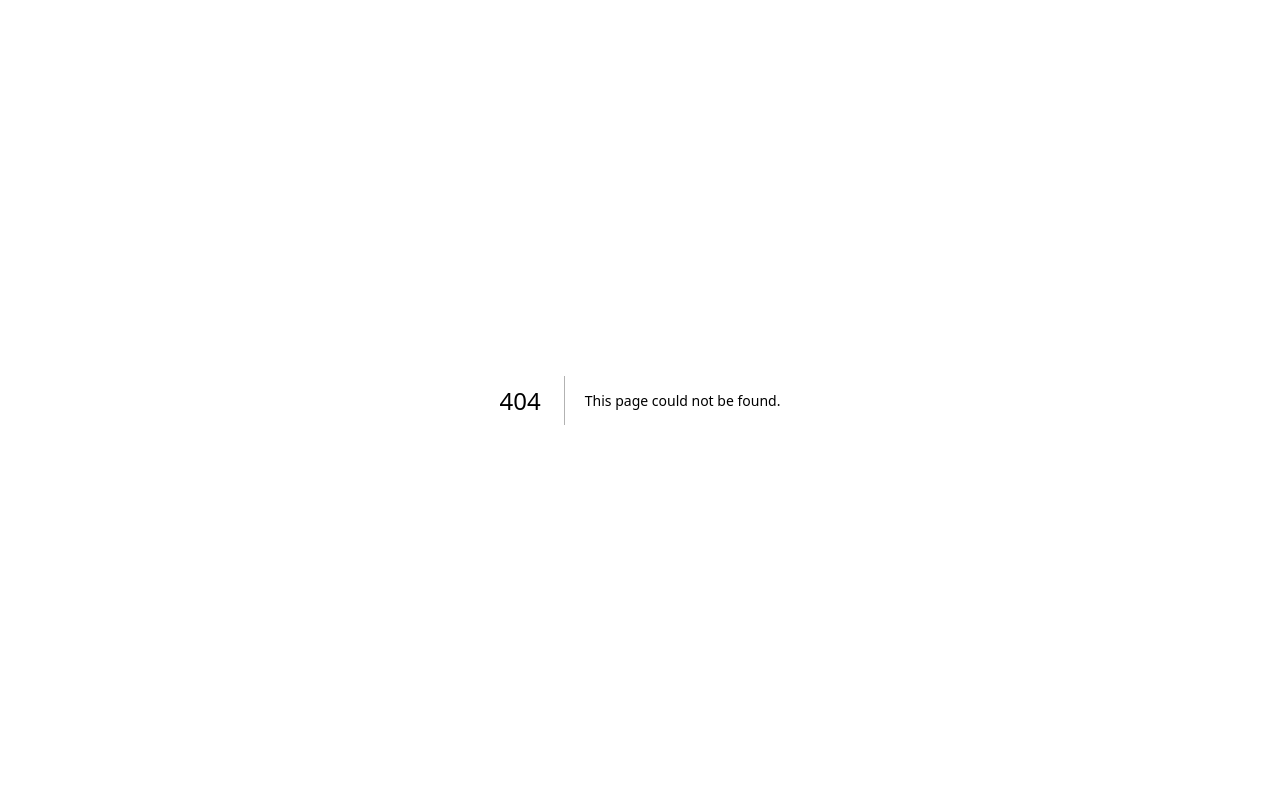
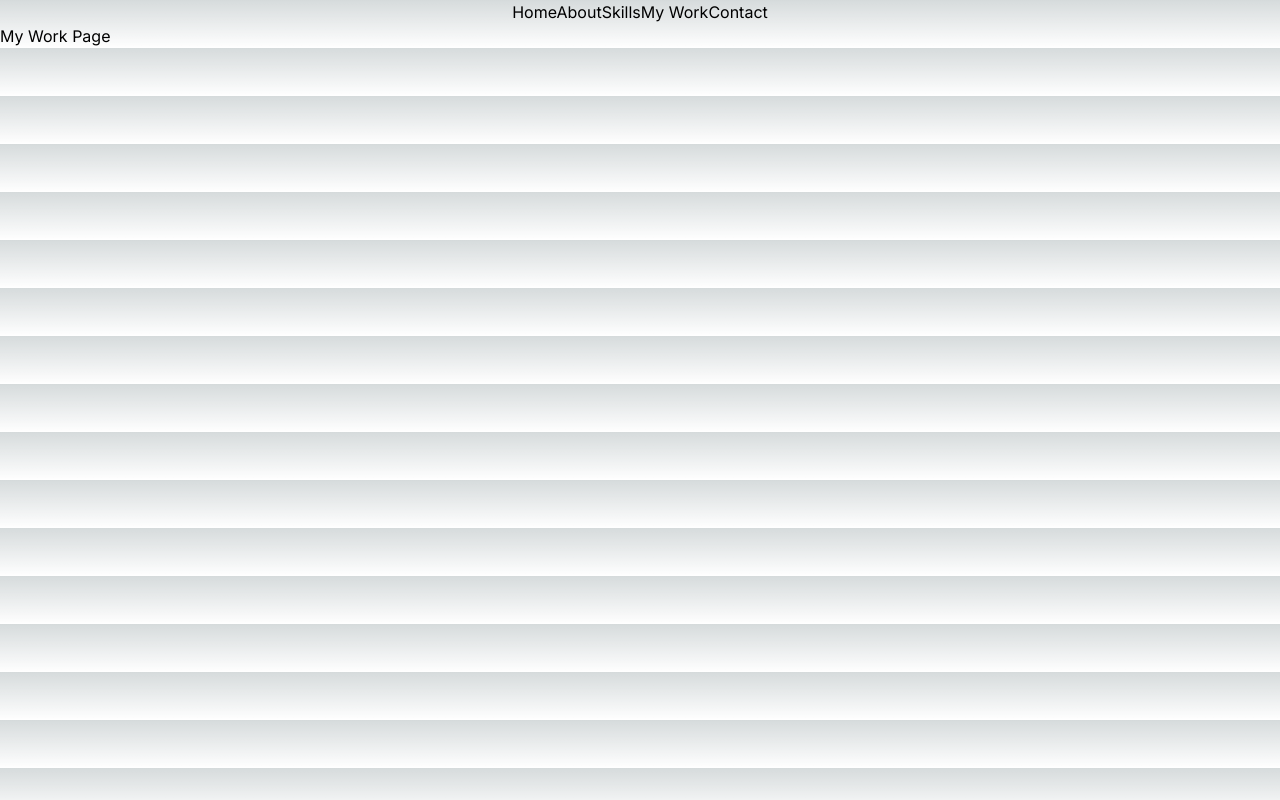
Before and after one commit to mzsellem/marleysz, a Next.js app: page /mywork in a window 1280 px wide. Before the commit this address had no page. Built offline with nearby package versions, Linux system fonts and the light colour scheme.

Commit message:
add mywork page

```diff
--- /dev/null
+++ b/app/mywork/page.jsx
@@ -0,0 +1,10 @@
+import Navbar from "../navbar/page";
+
+export default function MyWork() {
+   return (
+      <main>
+         <Navbar />
+         <h1>My Work Page</h1>
+      </main>
+   );
+}
```
